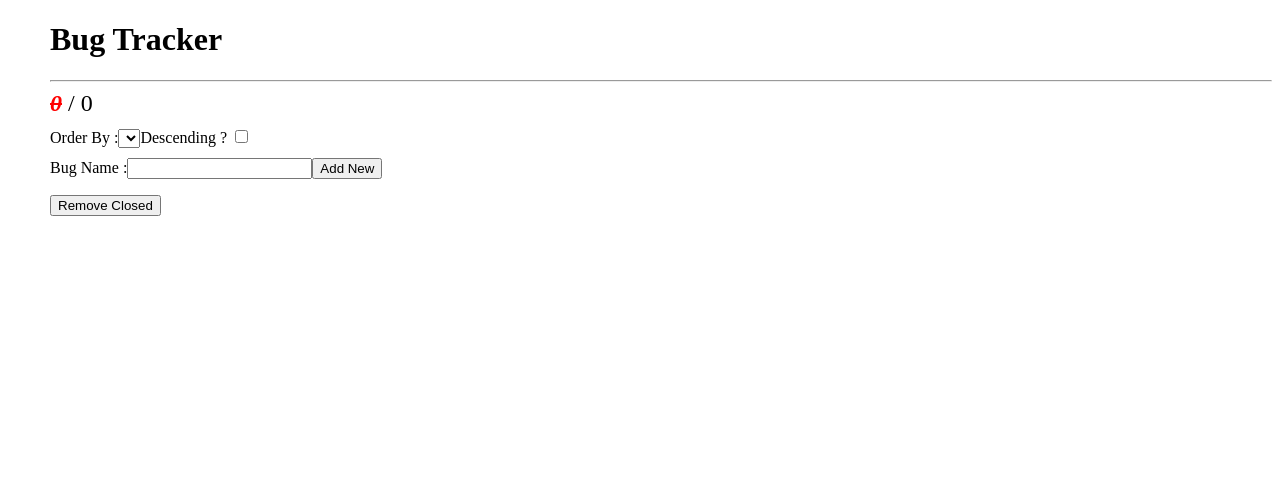
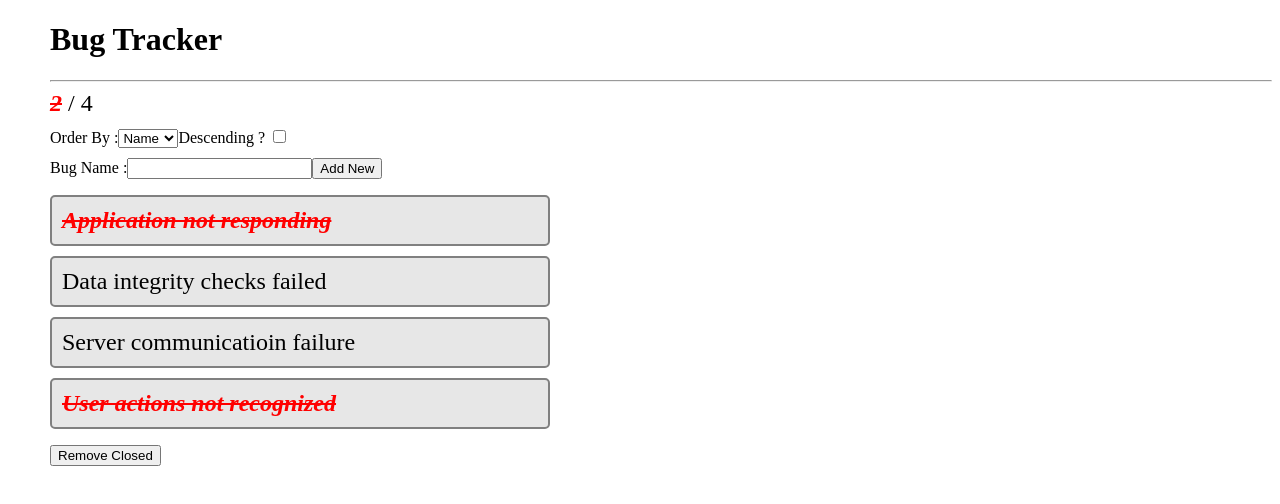
Before and after one commit to tkmagesh/IBM-Angular-Jan-2020, an Angular app in the folder bug-tracker-app/: page / in a window 1280 px wide. Shown: the top 504 px of the page. Built offline with nearby package versions, Linux system fonts and the light colour scheme.

Commit message:
sort implementation

```diff
--- a/bug-tracker-app/src/app/app.module.ts
+++ b/bug-tracker-app/src/app/app.module.ts
@@ -7,12 +7,13 @@ import { BugTrackerComponent } from './bugTracker/bugTracker.component';
 import { BugOperationsService } from "./bugTracker/services/bugOperations.service";
 
 import { TrimTextPipe } from "./bugTracker/pipes/trimText.pipe";
-
+import { SortPipe } from "./bugTracker/pipes/sort.pipe";
 @NgModule({
   declarations: [
     AppComponent
     , BugTrackerComponent
     , TrimTextPipe
+    , SortPipe
   ],
   imports: [
     BrowserModule
--- a/bug-tracker-app/src/app/bugTracker/bugTracker.component.html
+++ b/bug-tracker-app/src/app/bugTracker/bugTracker.component.html
@@ -5,12 +5,12 @@
 </section>
 <section class="sort">
     <label for="">Order By :</label>
-    <select name="" id="">
-        <option value=""></option>
-        <option value=""></option>
+    <select (change)="bugSortBy=$event.target.value">
+        <option value="name">Name</option>
+        <option value="isClosed">Status</option>
     </select>
     <label for="">Descending ? </label>
-    <input type="checkbox" name="" id="">
+    <input type="checkbox" (change)="bugSortDescending = $event.target.checked">
 </section>
 <section class="edit">
     <label for="">Bug Name :</label>
@@ -19,7 +19,7 @@
 </section>
 <section class="list">
     <ol>
-        <li *ngFor="let bug of bugs">
+        <li *ngFor="let bug of ( bugs | sort:bugSortBy:bugSortDescending)">
             <span class="bugname" (click)="onBugNameClick(bug)" [ngClass]="{closed : bug.isClosed}">
                 {{bug.name | trimText:40}}
             </span>
--- a/bug-tracker-app/src/app/bugTracker/bugTracker.component.ts
+++ b/bug-tracker-app/src/app/bugTracker/bugTracker.component.ts
@@ -1,4 +1,4 @@
-import { Component } from '@angular/core';
+import { Component, OnInit } from '@angular/core';
 import { Bug } from './models/Bug';
 import { BugOperationsService } from "./services/bugOperations.service";
 
@@ -6,8 +6,10 @@ import { BugOperationsService } from "./services/bugOperations.service";
     selector : 'app-bug-tracker',
     templateUrl : 'bugTracker.component.html'
 })
-export class BugTrackerComponent{
+export class BugTrackerComponent implements OnInit{
     bugs : Bug[] = [];
+    bugSortBy : string = 'name';
+    bugSortDescending : boolean = false;
 
     /* bugOperations : BugOperationsService ;
 
@@ -17,6 +19,13 @@ export class BugTrackerComponent{
 
     constructor(private bugOperations : BugOperationsService){
 
+    }
+
+    ngOnInit(){
+        this.bugs.push({ name : 'Server communicatioin failure', isClosed : false});
+        this.bugs.push({ name: 'User actions not recognized', isClosed: true });
+        this.bugs.push({ name: 'Data integrity checks failed', isClosed: false });
+        this.bugs.push({ name: 'Application not responding', isClosed: true });
     }
 
     onAddNewClick(bugName : string){
--- /dev/null
+++ b/bug-tracker-app/src/app/bugTracker/pipes/sort.pipe.ts
@@ -0,0 +1,26 @@
+import { Pipe, PipeTransform} from '@angular/core';
+
+@Pipe({
+    name : 'sort'
+})
+export class SortPipe implements PipeTransform{
+    private getDescendingCompare(comparer)  {
+        return function comparerByName(o1, o2) : number {
+            return comparer(o1, o2) * -1;
+        }
+    }
+    private getComparerFor(attrName){
+        return function comparerByName(o1, o2) : number {
+            if (o1[attrName] < o2[attrName]) return -1;
+            if (o1[attrName] > o2[attrName]) return 1;
+            return 0;
+        }
+    }
+    transform(data : any[], attrName : string, isDesc : boolean = false) : any[]{
+        if (!data || !data.length || !attrName) return data;
+        let comparer = this.getComparerFor(attrName);
+        if (isDesc)
+            comparer = this.getDescendingCompare(comparer);
+        return data.sort(comparer);
+    }
+}
```
Also changed, not shown: 1 other file (tests, documents, lock files or other folders).
